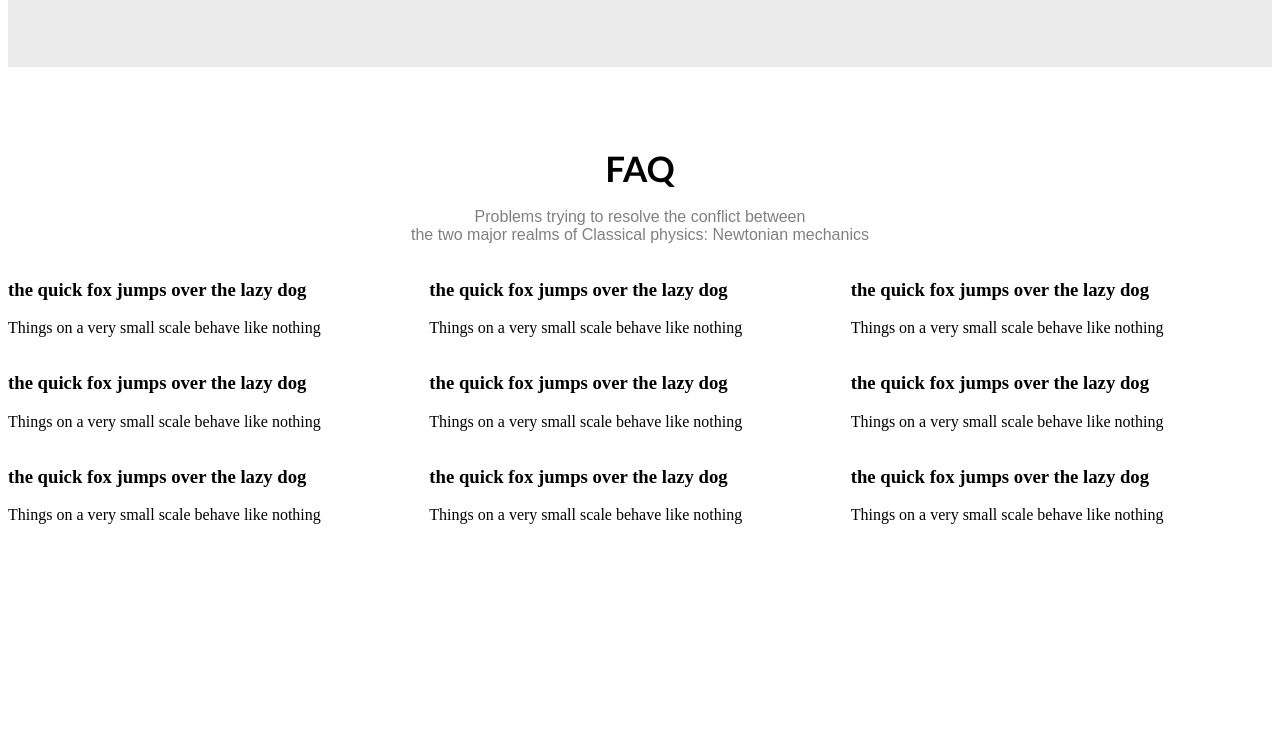
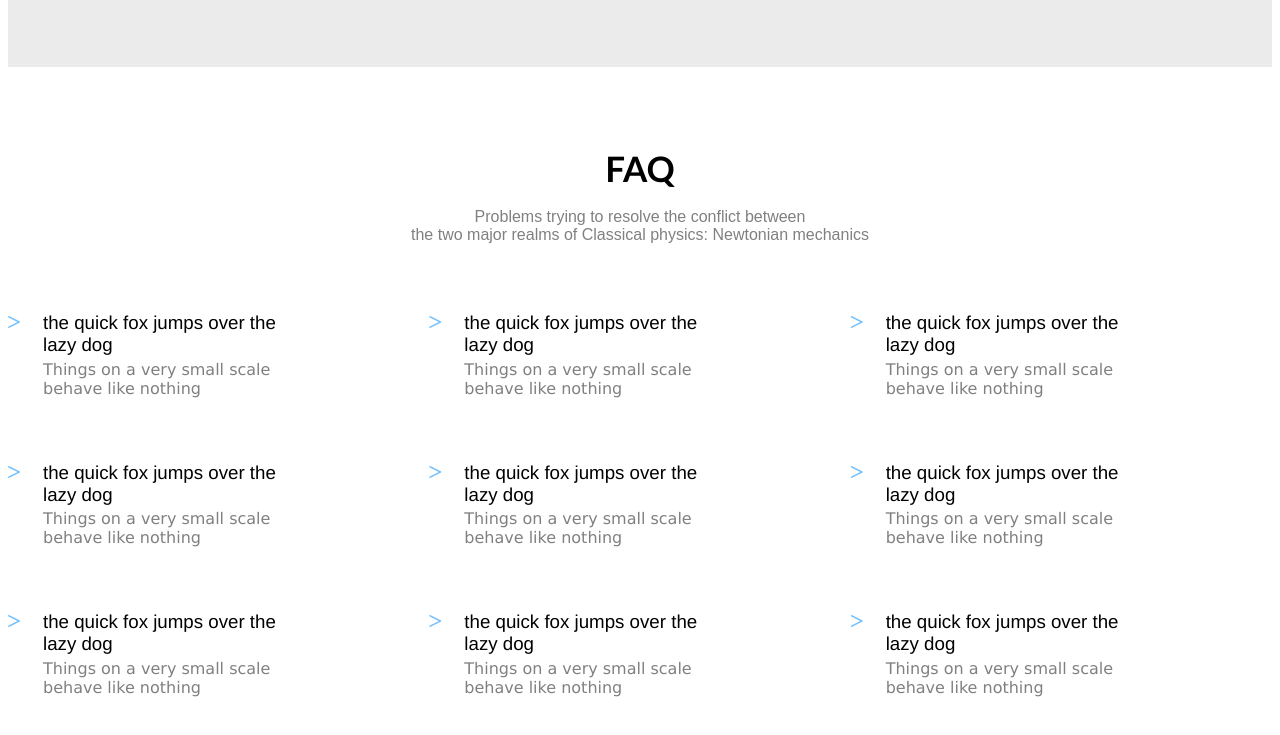
Before and after one commit to shreya-paul-17/Milestone-1-Exam, a plain HTML site: page Project-2/index.html in a window 1280 px wide. Shown: the part 2141-2876 px from the top of the page. Before the commit the page ends 2689 px from the top, so only its background shows below. Drawn offline with Linux system fonts and the light colour scheme.

Commit message:
Add modified files

```diff
--- a/Project-2/index.html
+++ b/Project-2/index.html
@@ -155,38 +155,47 @@
         <p>Problems trying to resolve the conflict between <br> the two major realms of Classical physics: Newtonian mechanics</p>
         <section class="faq-section">
             <div class="faq-container">
+                <i class="fa-regular fa-greater-than" style="color: #74C0FC;"></i>
                 <h3>the quick fox jumps over the lazy dog</h3>
                 <p>Things on a very small scale behave like nothing</p>
             </div>
             <div class="faq-container">
+                <i class="fa-regular fa-greater-than" style="color: #74C0FC;"></i>
                 <h3>the quick fox jumps over the lazy dog</h3>
                 <p>Things on a very small scale behave like nothing</p>
             </div>
             <div class="faq-container">
+                <i class="fa-regular fa-greater-than" style="color: #74C0FC;"></i>
                 <h3>the quick fox jumps over the lazy dog</h3>
                 <p>Things on a very small scale behave like nothing</p>
             </div>
             <div class="faq-container">
+                <i class="fa-regular fa-greater-than" style="color: #74C0FC;"></i>
                 <h3>the quick fox jumps over the lazy dog</h3>
                 <p>Things on a very small scale behave like nothing</p>
             </div>
             <div class="faq-container">
+                <i class="fa-regular fa-greater-than" style="color: #74C0FC;"></i>
                 <h3>the quick fox jumps over the lazy dog</h3>
                 <p>Things on a very small scale behave like nothing</p>
             </div>
             <div class="faq-container">
+                <i class="fa-regular fa-greater-than" style="color: #74C0FC;"></i>
                 <h3>the quick fox jumps over the lazy dog</h3>
                 <p>Things on a very small scale behave like nothing</p>
             </div>
             <div class="faq-container">
+                <i class="fa-regular fa-greater-than" style="color: #74C0FC;"></i>
                 <h3>the quick fox jumps over the lazy dog</h3>
                 <p>Things on a very small scale behave like nothing</p>
             </div>
             <div class="faq-container">
+                <i class="fa-regular fa-greater-than" style="color: #74C0FC;"></i>
                 <h3>the quick fox jumps over the lazy dog</h3>
                 <p>Things on a very small scale behave like nothing</p>
             </div>
             <div class="faq-container">
+                <i class="fa-regular fa-greater-than" style="color: #74C0FC;"></i>
                 <h3>the quick fox jumps over the lazy dog</h3>
                 <p>Things on a very small scale behave like nothing</p>
             </div>
--- a/Project-2/style.css
+++ b/Project-2/style.css
@@ -467,9 +467,32 @@ nav>button:hover{
     font-family: Arial, Helvetica, sans-serif;
     color: grey;
     margin-top: -10px;
+    margin-bottom: 70px;
 }
 
 .faq-section{
     display: grid;
     grid-template-columns: repeat(3,1fr);
+
 }
+
+.faq-container{
+    width: 300px;
+    margin-bottom: 50px;
+}
+
+.faq-container>h3{
+    font-family: 'Franklin Gothic Medium', 'Arial Narrow', Arial, sans-serif;
+    font-weight: lighter;
+    font-style: normal;
+    margin-top: -20px;
+    margin-left: 35px;
+}
+
+.faq-container>p{
+    font-family:Verdana, Geneva, Tahoma, sans-serif;
+    font-size: medium;
+    color: grey;
+    margin-top: -15px;
+    margin-left: 35px;
+}
```
